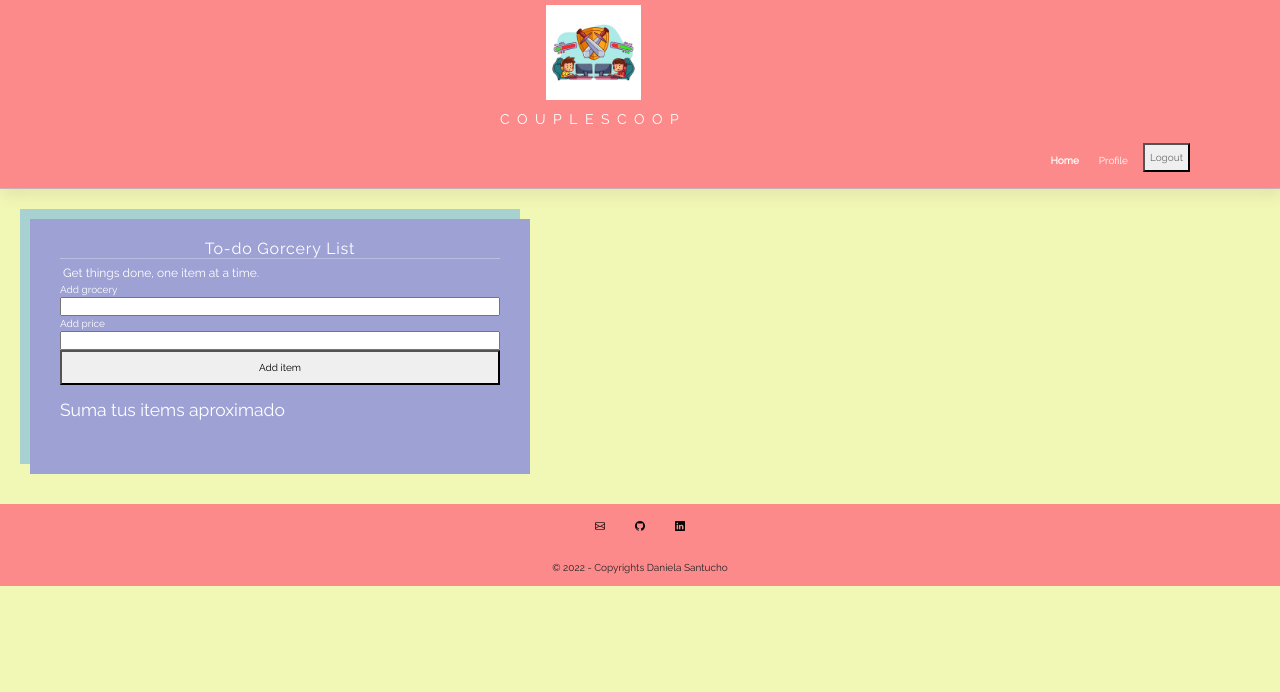
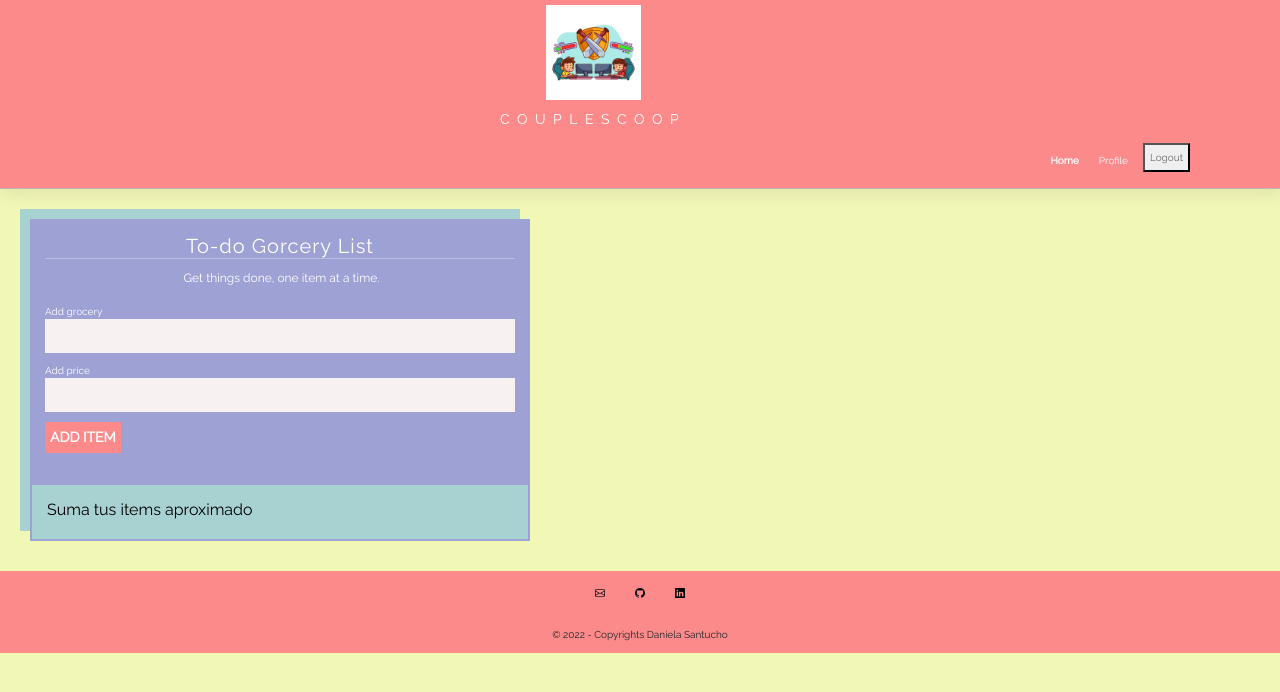
Before and after one commit to dsantucho/pf-JS-SANTUCHO, a plain HTML site: page pages/home.html in a window 1280 px wide. Drawn offline with nearby package versions, Linux system fonts and the light colour scheme.

Commit message:
card grocery list OK

```diff
--- a/pages/home.html
+++ b/pages/home.html
@@ -85,41 +85,26 @@
         </div>
       </div>
     </header>
-    <!-- <h1>
-        Todo List
-        <span>Get things done, one item at a time.</span>
-    </h1>
-    <section id="todo-list">
-        <div class="todo-list-grocery">
-            <h2>Lista Super Market</h2>
-            <div>
-                Aca se generara la lista
-            </div>
-            <div>
-                <form name="newform">
-                    <label for="newitem">Add to the todo list</label>
-                    <input type="text" name="newitem" id="newitem">
-                    <button type="submit">Add item</button>
-                </form>
-            </div>
-        </div>
-    </section> -->
+
     <main>
       <section class="grocerylist m-5">
-        <h2>To-do Gorcery List</h2>
-        <span>Get things done, one item at a time.</span>
+        <div class="p-4">
+          <h2>To-do Gorcery List</h2>
+          <span class="d-flex justify-content-center pt-2">Get things done, one item at a time.</span>
+          <form id="groceryForm" class="mt-14 mb-4 d-flex flex-column">
+            <label for="newitem" class="pt-3">Add grocery</label>
+            <input type="text" name="newitem" id="itemInput" value="" class="pt-2 pb-2" />
+            <label for="newitem" class="pt-3">Add price</label>
+            <input type="text" name="priceitem" id="itemPrice" value="" class="pt-2 pb-2" />
+            <div class="pt-3">
+              <button id="button-add" type="submit" class="button-grocery p-2">Add item</button>
+            </div>
+          </form>
+        </div>
 
-        <form id="groceryForm" class="mt-14 mb-4 d-flex flex-column">
-          <label for="newitem">Add grocery</label>
-          <input type="text" name="newitem" id="itemInput" value="" />
-          <label for="newitem">Add price</label>
-          <input type="text" name="priceitem" id="itemPrice" value="" />
-          <button id="button-add" type="submit">Add item</button>
-        </form>
-        <div id="itemList"></div>
-
-        <h3>Suma tus items aproximado</h3>
-        <div>
+        <div id="itemList" class="d-flex flex-column"></div>
+        <div class="col-12 d-flex justify-content-between p-4">
+          <h4>Suma tus items aproximado</h4>
           <span id="result"></span>
         </div>
       </section>
--- a/script/functions.js
+++ b/script/functions.js
@@ -29,12 +29,14 @@ export function displayItems(key){
             if(element.active){
                 //mostrar elementos en HTML
                 let item = document.createElement("article");
-                item.classList.add("d-flex", "flex-row");
+                item.classList.add("col-12","d-flex", "flex-row", "justify-content-between", "align-items-center", "mb-2");
                 let description = document.createElement("div");
+                description.classList.add("col-10","d-flex", "flex-row", "justify-content-between", "align-items-center")
                 let itemName = document.createElement("label");
+                itemName.classList.add("ps-4")
                 let price = document.createElement("span");
                 itemName.innerHTML = element.item;
-                price.innerHTML = element.price;
+                price.innerHTML = `$ ${element.price}`;
 
                 description.appendChild(itemName);
                 description.appendChild(price);
@@ -42,6 +44,7 @@ export function displayItems(key){
                 let acctionsItems = document.createElement("div");
 
                 let buttonDelete = document.createElement("button");
+                buttonDelete.classList.add("btn-delete-grocery","pt-3", "pb-3", "pe-4");
                 //buttonDelete.classList.add('delete-button');
 
                 buttonDelete.id= `delete-button-${element.idItem}`; //add class for each delete item
@@ -70,7 +73,7 @@ export function displayItems(key){
         });
         buttonsDelete = document.querySelectorAll(".delete-button");
         console.log(buttonsDelete);
-        let result = sumItemsPrice("itemsGrocery");
+        let result = `$ ${sumItemsPrice("itemsGrocery")}`;
         resultSpan.innerHTML = result;
     }
 
--- /dev/null
+++ b/scss/componentes/_buttons.scss
@@ -0,0 +1,21 @@
+button{
+    &.button-grocery{
+        border:none;
+        background:$color-red-pink;
+        color:$color-white;
+        cursor:pointer;
+        transition:$color-red-pink .2s ease-out;
+
+        &:hover {
+            background:$color-teal;
+            color: $color-red-pink;
+        }
+    }
+    &.btn-delete-grocery{
+        border:none;
+        background:none;
+        cursor:pointer;
+        color:$color-white;
+        font-size: $breakpoint-lg;
+    }
+}
--- a/scss/componentes/_cards.scss
+++ b/scss/componentes/_cards.scss
@@ -1,12 +1,30 @@
 main{
     section{
         &.grocerylist {
-            margin:4rem auto;
-            padding:2rem 3rem 3rem;
             max-width:500px;
             background:$color-blue-violet;
             color:#FFF;
             box-shadow:-10px -10px 0px 0px $color-teal;
+            #itemList{
+                article{
+                    //background:$color-teal-light;
+                    background: $color-blue-violet-light;
+                }
+            }
+            &>div:last-of-type{
+                background-color: $color-teal;
+                color: #000;
+                border:$color-blue-violet 2px solid ;
+            }
+        }
+        #groceryForm{
+            input{
+                flex-grow:1;
+                border:none;
+                background:#f7f1f1;
+                padding:0 1.5em;
+                font-size:initial;
+            }
         }
     }
 }
--- a/scss/main.scss
+++ b/scss/main.scss
@@ -9,6 +9,7 @@
 @import "./componentes/navbar";
 @import "./componentes/icons";
 @import "./componentes/cards";
+@import "./componentes/buttons";
 
 //pages
 @import "./pages/home"
--- a/scss/pages/_home.scss
+++ b/scss/pages/_home.scss
@@ -6,9 +6,6 @@ body{
             color: $color-white !important;
         }
     }
-
-
-
     footer{
         background-color: $color-red-pink;
     }
--- a/scss/utils/_typography.scss
+++ b/scss/utils/_typography.scss
@@ -26,7 +26,7 @@ main{
                 h2{
                     text-align:center;
                     font-weight:normal;
-                font-size:$breakpoint-lg;
+                    font-size:$breakpoint-xxl;
                     letter-spacing:0.05em;
                     border-bottom:1px solid rgba(255,255,255,.3);
                 }
@@ -36,7 +36,37 @@ main{
                     margin-left:3px;
                     margin-top:0.2rem;
                 }
+                &>div:last-of-type{
+                    h4,span{
+                        font-size:$breakpoint-lg;
                     }
+                }
+
+            }
+            form{
+                div{
+                    button{
+                        &.button-grocery{
+                            text-transform:uppercase;
+                            font-weight:bold;
+                            font-size: $breakpoint-md;
+                        }
+                    }
+                }
+            }
+
+                #itemList{
+                    article{
+                        div{
+                            label, span{
+                                font-size: $breakpoint-sm;
+                                font-style: normal;
+                            }
+                        }
+
+                    }
+                }
+
     }
     }
 
--- a/scss/utils/_variables.scss
+++ b/scss/utils/_variables.scss
@@ -2,7 +2,9 @@
 $color-red-pink: #FD8A8A;
 $color-yellow: #F1F7B5;
 $color-teal: #A8D1D1;
+$color-teal-light:#a8d1d1b1;
 $color-blue-violet:#9EA1D4;
+$color-blue-violet-light:#8a8fe2d6;
 $color-white: #FFFF;
 
 //size-breakpoints
```
Also changed, not shown: src/css/style.css, 1 other file. Lines whose indentation alone changed are shown as unchanged.
